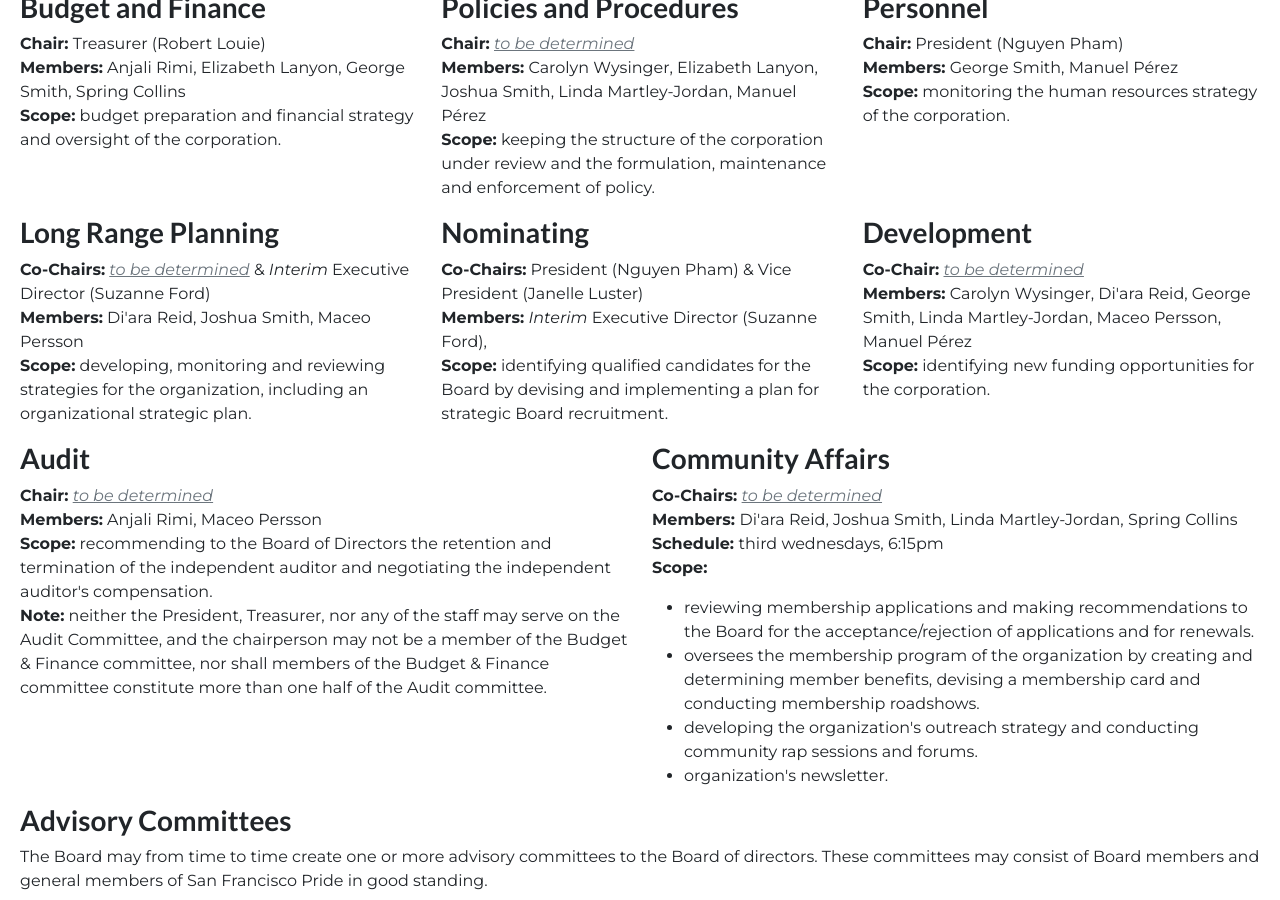
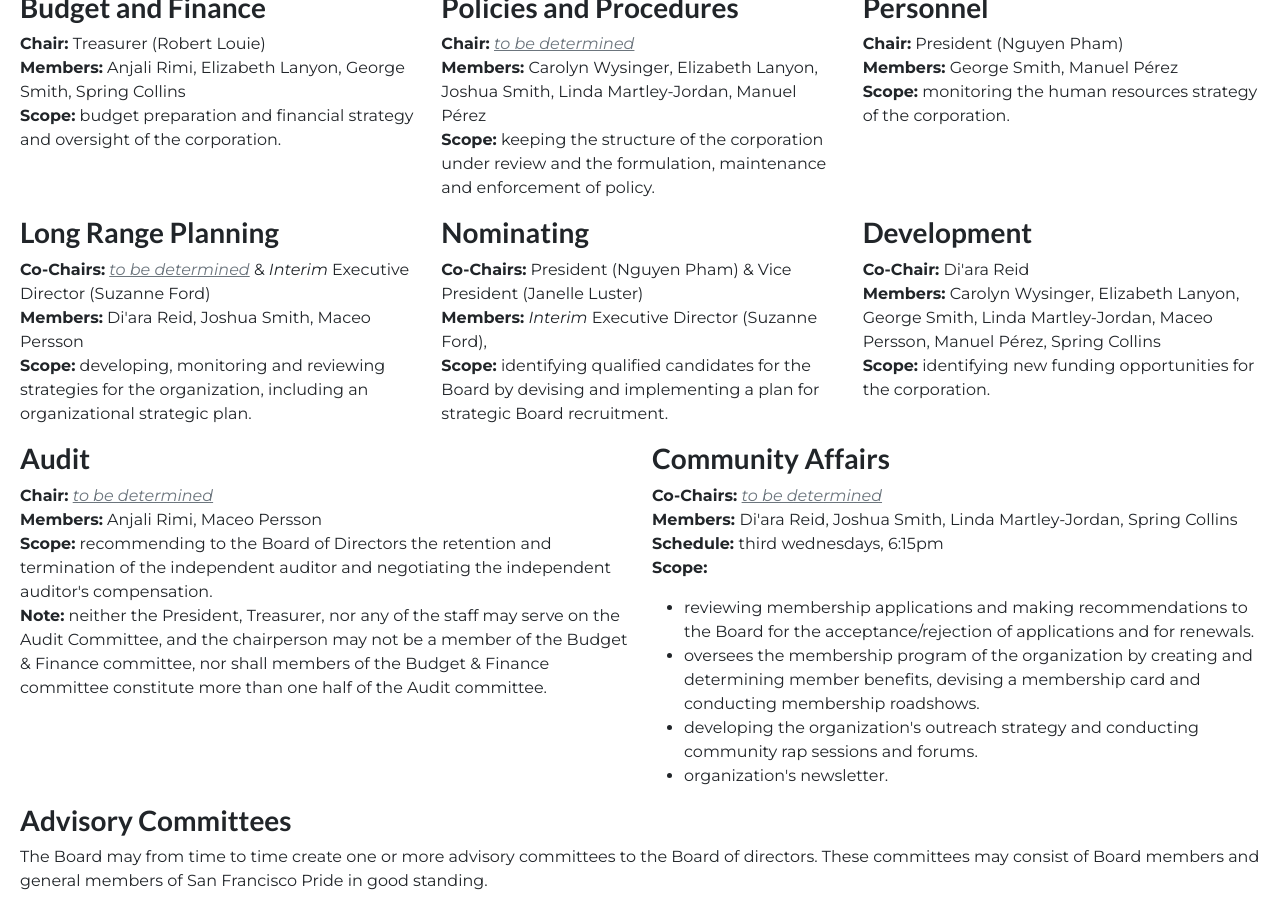
Before and after one commit to sfpride/members, a Jekyll site: the page built from board/index.html, in a window 1280 px wide and 900 px high, scrolled down 1014 px. Built offline with Jekyll 4.4.1, drawn with Linux system fonts in a browser that asks for light colours.

Commit message:
update dev com

```diff
--- a/_data/board/committees.yml
+++ b/_data/board/committees.yml
@@ -3,6 +3,6 @@ pp: Carolyn Wysinger, Elizabeth Lanyon, Joshua Smith, Linda Martley-Jordan, Manu
 p: George Smith, Manuel Pérez
 lrp: Di'ara Reid, Joshua Smith, Maceo Persson
 n:
-d: Carolyn Wysinger, Di'ara Reid, George Smith, Linda Martley-Jordan, Maceo Persson, Manuel Pérez
+d: Carolyn Wysinger, Elizabeth Lanyon, George Smith, Linda Martley-Jordan, Maceo Persson, Manuel Pérez, Spring Collins
 a: Anjali Rimi, Maceo Persson
 ca: Di'ara Reid, Joshua Smith, Linda Martley-Jordan, Spring Collins
--- a/board/index.html
+++ b/board/index.html
@@ -97,7 +97,7 @@ title: Board of Directors
         <div class="col-12 col-md-4">
             <h3>Development</h3>
             <p>
-                <b>Co-Chair:</b> </b> <em class="text-decoration-underline text-muted">to be determined</em><br>
+                <b>Co-Chair:</b> </b> Di'ara Reid<br>
                 <b>Members:</b> {{comms.d}}<br>
                 <!-- <b>Schedule:</b> First Thursdays<br> -->
                 <b>Scope:</b> identifying new funding opportunities for the corporation.
```
